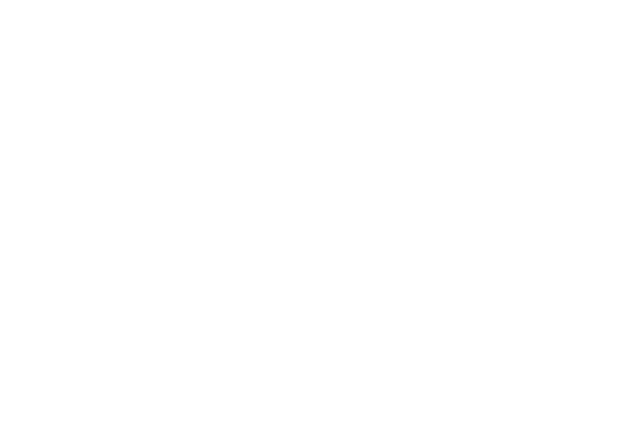
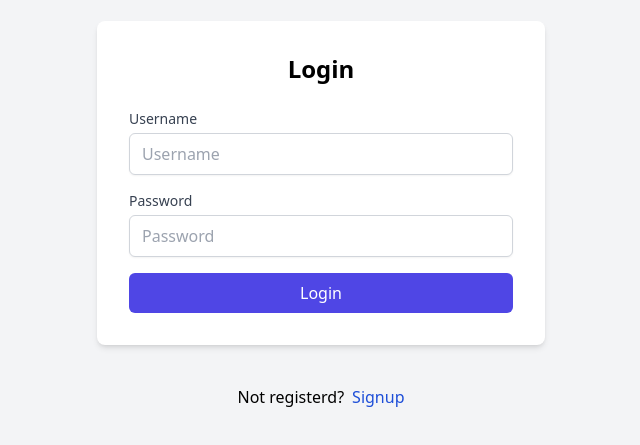
Before and after one commit to Santosh130602/quadiro, a React (Create React App) app: page / in a window 1280 px wide. Before the commit this address led to /user. Shown: the part 185-630 px from the top of the page, without its empty margins (319-959 px from the left). Built offline with nearby package versions, Linux system fonts and the light colour scheme.

Commit message:
Update App.js

```diff
--- a/src/App.js
+++ b/src/App.js
@@ -27,10 +27,10 @@
   return (
     <Router>
       <Routes>
+        <Route path="/" element={<Login onLogin={handleLogin} />} />
         <Route path="/login" element={<Login onLogin={handleLogin} />} />
         <Route path="/signup" element={<Signup onSignup={handleSignup} />} />
-        // <Route path="/" element={<Navigate to={role === 'admin' ? '/admin' : '/user'} />} />
-    <Route path="/" element={<Login onLogin={handleLogin} />} />
+
         <Route
           path="/admin-dashboard"
           element={<PrivateRoute token={token} role="admin"><AdminDashboard /></PrivateRoute>}
```
